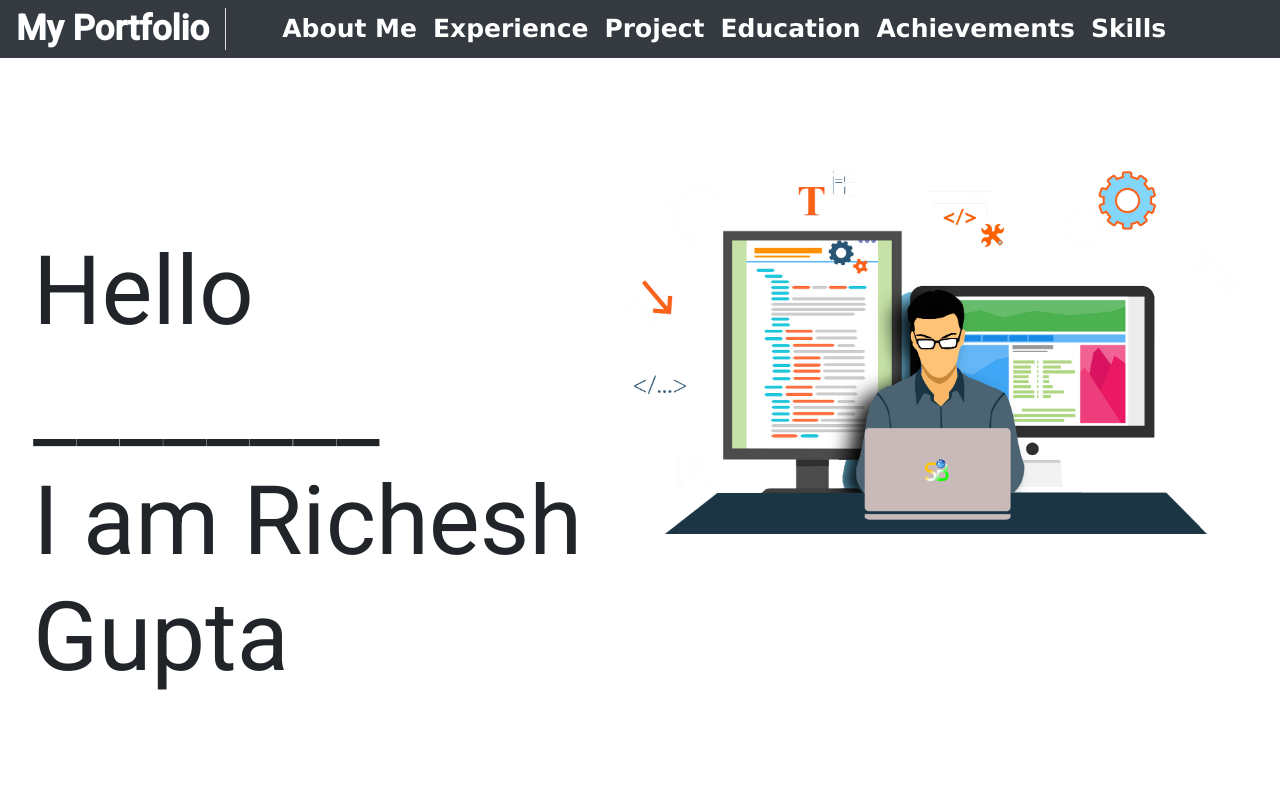
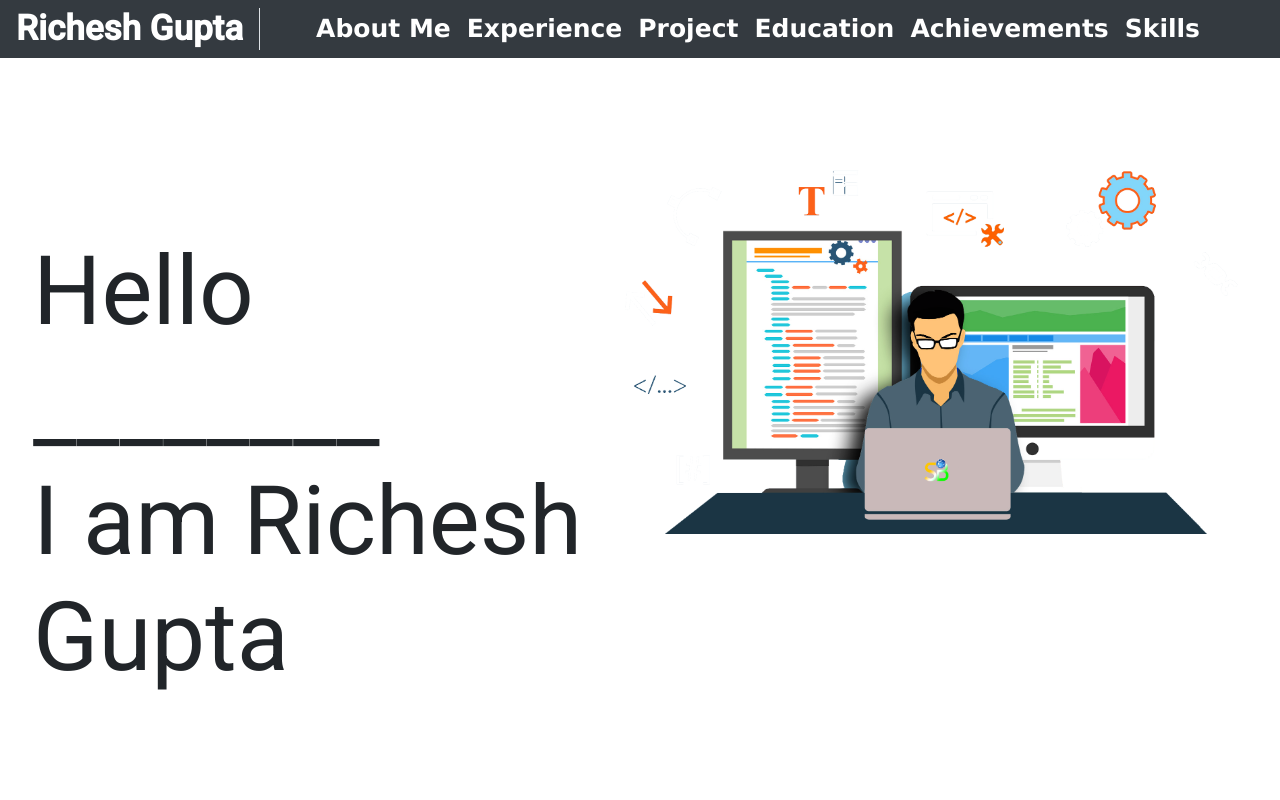
Before and after one commit to richeshgupta/Portfolio, a plain HTML site: page index.html in a window 1280 px wide. Shown: the top 800 px of the page. Drawn offline with nearby package versions, Linux system fonts and the light colour scheme.

Commit message:
Update index.html

```diff
--- a/index.html
+++ b/index.html
@@ -2,7 +2,7 @@
 <html>
     <head>
         <title>
-            Portfolio
+            Richesh Gupta
         </title>
         <link rel="stylesheet" href="https://stackpath.bootstrapcdn.com/font-awesome/4.7.0/css/font-awesome.min.css" />
         <!-- bootstrap CDN-->
@@ -17,7 +17,7 @@
     </head>
     <body>
          <nav class='navbar navbar-expand-lg navbar-dark bg-dark sticky-top'>
-            <a class='navbar-brand' href='#'>My Portfolio</a>
+            <a class='navbar-brand' href='#'>Richesh Gupta</a>
             <button class='navbar-toggler' data-toggle='collapse' data-target='#collapse_target' aria-controls='navbarSupportedContent'>
                 <span class='navbar-toggler-icon'></span>
             </button>
```
